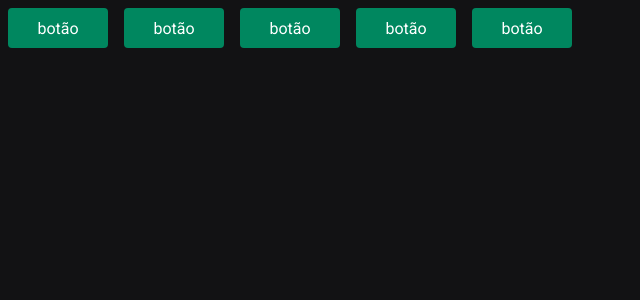
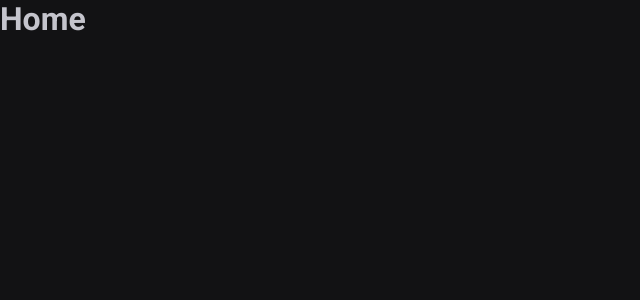
Before and after one commit to LuisRuediger/Modulo-02-Ignite-Timer, a React (Vite) app: page / in a window 1280 px wide. Shown: the top 300 px of the page, without its empty margins (0-640 px from the left). Built offline with nearby package versions, Linux system fonts and the light colour scheme.

Commit message:
adding routes

```diff
--- a/package.json
+++ b/package.json
@@ -7,11 +7,12 @@
     "dev": "vite",
     "build": "tsc && vite build",
     "preview": "vite preview",
-    "lint": "eslint src --ext .ts,.tsx --fix"
+    "lint": "eslint src --ext .ts,.tsx"
   },
   "dependencies": {
     "react": "^18.2.0",
     "react-dom": "^18.2.0",
+    "react-router-dom": "^6.8.2",
     "styled-components": "^5.3.6"
   },
   "devDependencies": {
--- a/src/App.tsx
+++ b/src/App.tsx
@@ -1,16 +1,15 @@
+import { BrowserRouter } from 'react-router-dom'
 import { ThemeProvider } from 'styled-components'
-import { Button } from './components/Button'
+import { Router } from './Router'
 import { GlobalStyle } from './styles/global'
 import { defaultTheme } from './styles/themes/default'
 
 export function App() {
   return (
     <ThemeProvider theme={defaultTheme}>
-      <Button variant="primary" />
-      <Button variant="secondary" />
-      <Button variant="danger" />
-      <Button variant="success" />
-      <Button />
+      <BrowserRouter>
+        <Router />
+      </BrowserRouter>
 
       <GlobalStyle />
     </ThemeProvider>
--- /dev/null
+++ b/src/Router.tsx
@@ -0,0 +1,12 @@
+import { Route, Routes } from 'react-router-dom'
+import { History } from './pages/History'
+import { Home } from './pages/Home'
+
+export function Router() {
+  return (
+    <Routes>
+      <Route path="/" element={<Home />} />
+      <Route path="/history" element={<History />} />
+    </Routes>
+  )
+}
--- a/src/components/Button.styled.ts
+++ /dev/null
@@ -1,31 +0,0 @@
-import styled, { css } from 'styled-components'
-
-export type ButtonVariant = 'primary' | 'secondary' | 'danger' | 'success'
-
-interface ButtonContainerProps {
-  variant: ButtonVariant
-}
-
-const buttonVariants = {
-  primary: 'purple',
-  secondary: 'orange',
-  danger: 'red',
-  success: 'green',
-}
-
-export const ButtonContainer = styled.button<ButtonContainerProps>`
-  height: 40px;
-  width: 100px;
-  border-radius: 4px;
-  border: 0;
-  margin: 8px;
-
-  background-color: ${(props) => props.theme['green-500']};
-  color: ${(props) => props.theme.white};
-
-  /* ${(props) => {
-    return css`
-      background-color: ${buttonVariants[props.variant]};
-    `
-  }} */
-`
--- a/src/components/Button.tsx
+++ /dev/null
@@ -1,9 +0,0 @@
-import { ButtonContainer, ButtonVariant } from './Button.styled'
-
-interface ButtonProps {
-  variant?: ButtonVariant
-}
-
-export function Button({ variant = 'primary' }: ButtonProps) {
-  return <ButtonContainer variant={variant}>botão</ButtonContainer>
-}
--- /dev/null
+++ b/src/pages/History.tsx
@@ -0,0 +1,3 @@
+export function History() {
+  return <h1>History</h1>
+}
--- /dev/null
+++ b/src/pages/Home.tsx
@@ -0,0 +1,3 @@
+export function Home() {
+  return <h1>Home</h1>
+}
```
Also changed, not shown: 1 other file (tests, documents, lock files or other folders).
